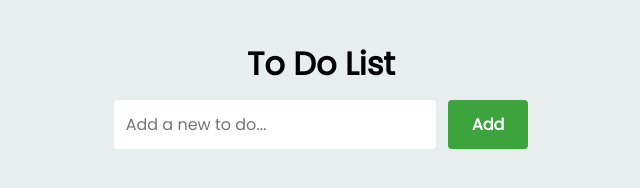
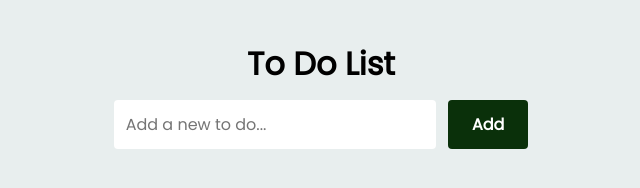
Before and after one commit to sankhabdutta2000/To-Do-List, a plain HTML site: page index.html in a window 1280 px wide. Shown: the whole page, without its empty margins (319-959 px from the left). Drawn offline with Linux system fonts and the light colour scheme.

Commit message:
bgcolor change

```diff
--- a/style.css
+++ b/style.css
@@ -40,7 +40,7 @@ body{
 }
 
 .input-container input[type="button"]{
-    background-color: #3da33d;
+    background-color: #0a300a;
     color: #fff;
     font-weight: 700;
     margin-left: 8px;
```
